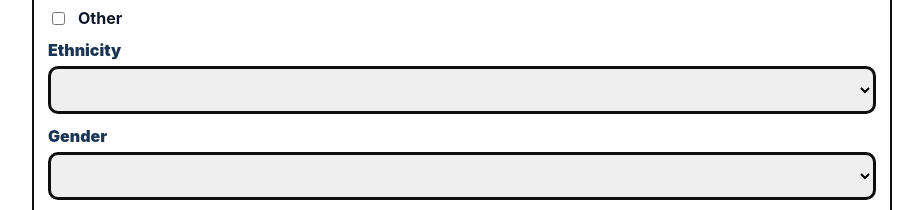
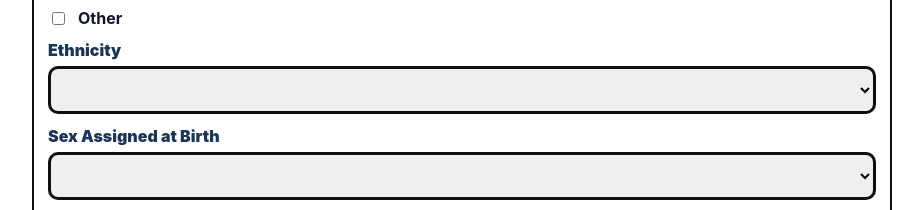
Before and after one commit to lenaglisic25/ChompSmart, a React (Vite) app in the folder frontend/: page /app/profile in a window 1280 px wide. Shown: the part 1025-1235 px from the top of the page, without its empty margins (178-1101 px from the left). Built offline with nearby package versions, Linux system fonts and the light colour scheme.

Commit message:
Updated profile to say "Sex Assigned at Birth" and have male/female option

```diff
--- a/frontend/src/pages/Profile.jsx
+++ b/frontend/src/pages/Profile.jsx
@@ -13,7 +13,8 @@ const OPTIONS = {
     "Other",
   ],
   ethnicity: ["Hispanic or Latino", "Not Hispanic or Latino", "Prefer not to say"],
-  gender: ["Male", "Female", "Non-binary", "Prefer not to say"],
+sexAtBirth: ["Male", "Female"],
+
 
   healthConditions: [
     "Obesity",
@@ -201,7 +202,7 @@ function SelectField({ label, value, onChange, options }) {
       <label className="psLabel">{label}</label>
       <select className="psSelect" value={value ?? ""} onChange={(e) => onChange(e.target.value)}>
         <option value=""></option>
-        {options.map((o) => (
+        {(options || []).map((o) => (
           <option key={o} value={o}>
             {o}
           </option>
@@ -258,7 +259,7 @@ const DEFAULT_FORM = {
   race: [],
   raceOtherText: "",
   ethnicity: "",
-  gender: "",
+sexAtBirth: "",
 
   // Health & Medicine
   healthConditions: [],
@@ -313,7 +314,8 @@ function normalizeProfile(data) {
     race: data.race ?? [],
     raceOtherText: data.race_other_text ?? "",
     ethnicity: data.ethnicity ?? "",
-    gender: data.gender ?? "",
+   sexAtBirth: data.sex_at_birth ?? "",
+
 
     healthConditions: data.health_conditions ?? [],
     healthConditionsOtherText: data.health_conditions_other_text ?? "",
@@ -401,7 +403,8 @@ export default function Profile() {
       race: Array.isArray(form.race) && form.race.length > 0 ? form.race : null,
       race_other_text: showRaceOther ? safeTrim(form.raceOtherText) || null : null,
       ethnicity: form.ethnicity || null,
-      gender: form.gender || null,
+ sex_at_birth: form.sexAtBirth || null,
+
 
       health_conditions:
         Array.isArray(form.healthConditions) && form.healthConditions.length > 0 ? form.healthConditions : null,
@@ -607,11 +610,12 @@ export default function Profile() {
           />
 
           <SelectField
-            label="Gender"
-            value={form.gender}
-            onChange={(v) => update("gender", v)}
-            options={OPTIONS.gender}
-          />
+  label="Sex Assigned at Birth"
+  value={form.sexAtBirth}
+  onChange={(v) => update("sexAtBirth", v)}
+  options={OPTIONS.sexAtBirth}
+/>
+
         </Section>
 
         <Section title="Health & Medicine">
```
Also changed, not shown: 2 other files (tests, documents, lock files or other folders).
